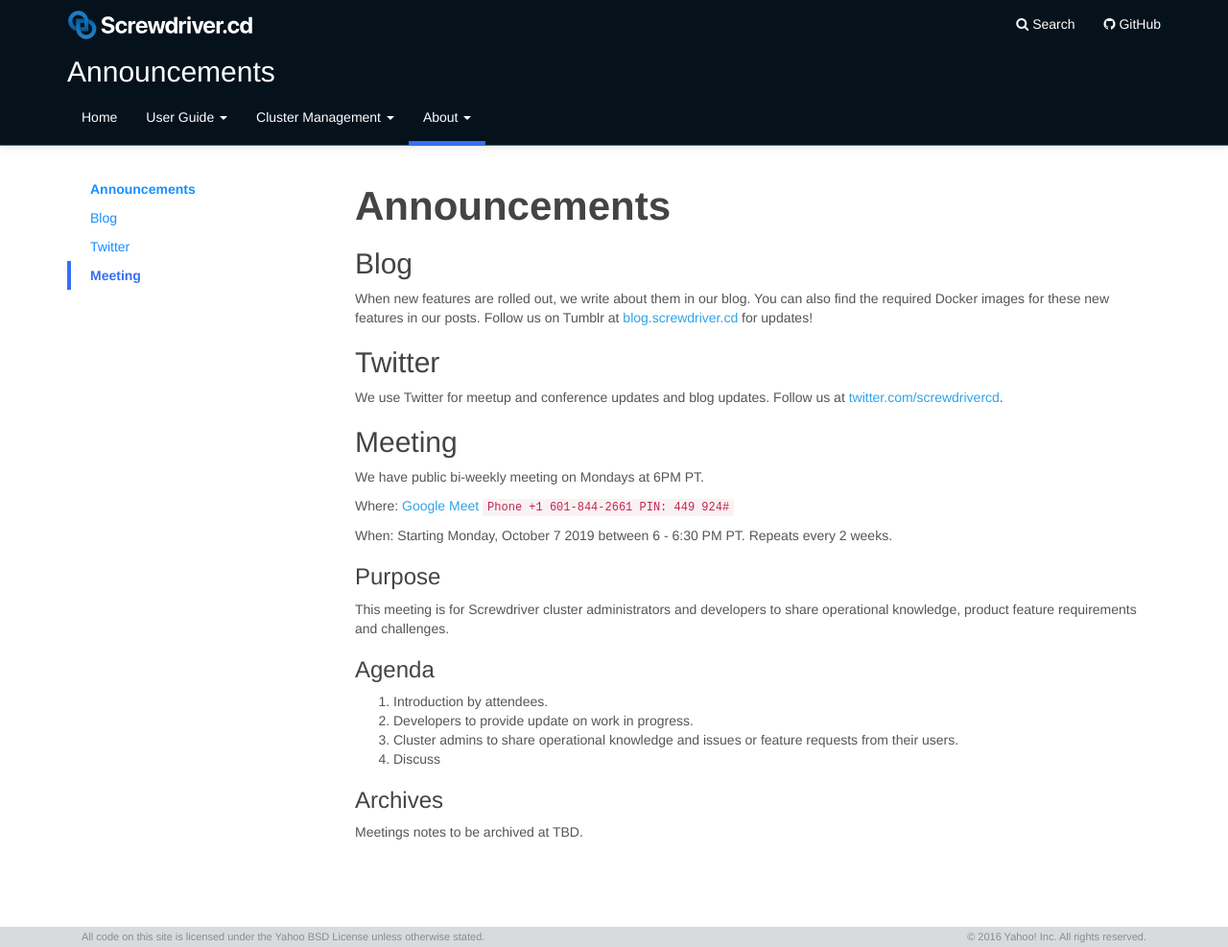
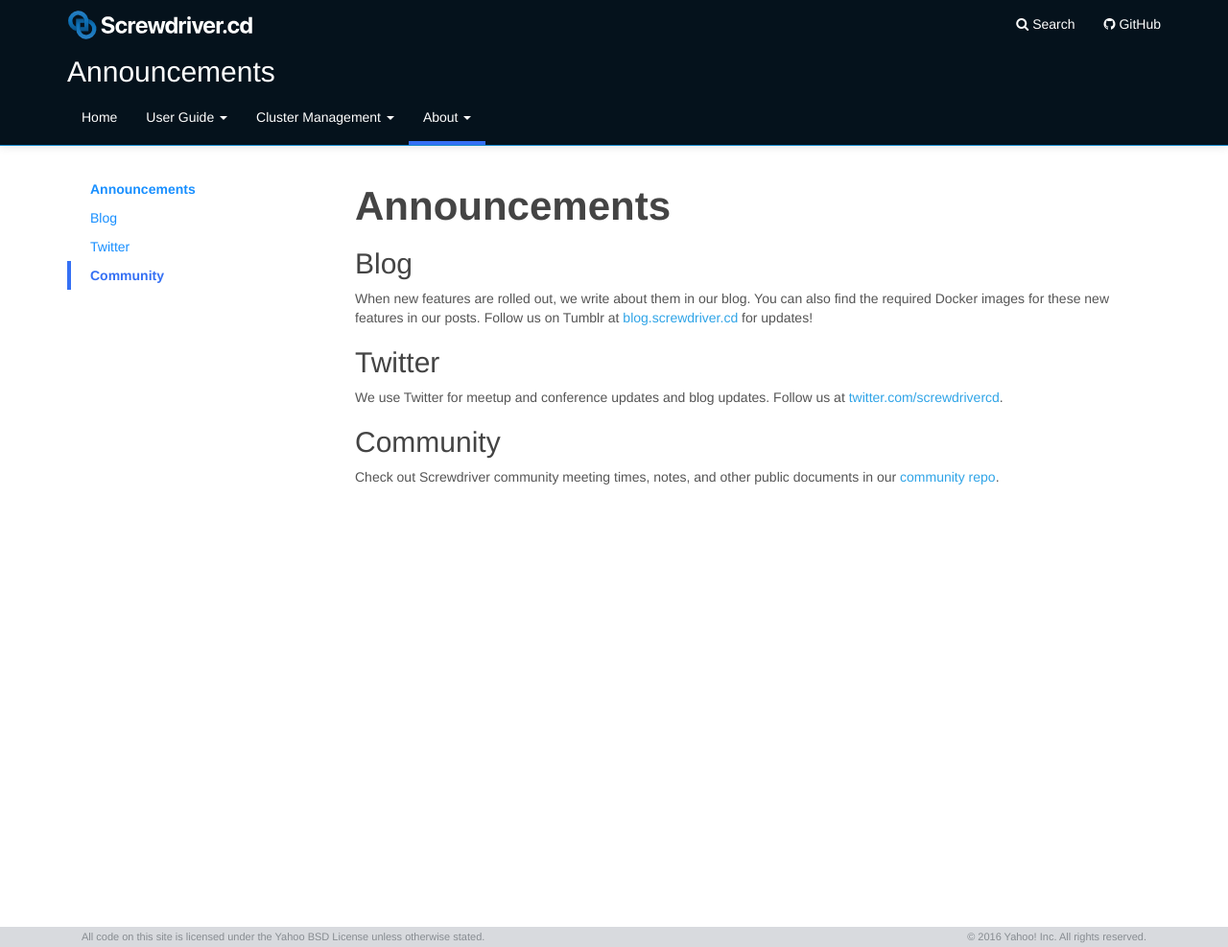
Before and after one commit to screwdriver-cd/guide, a Jekyll site: the page built from docs/about/announcements.md, in a window 1280 px wide and 987 px high. Shown: the whole window at 96% size. Built offline with Jekyll 4.4.1, drawn with Linux system fonts in a browser that asks for light colours.

Commit message:
fix: Update community docs (#466)

```diff
--- a/docs/about/announcements.md
+++ b/docs/about/announcements.md
@@ -11,8 +11,8 @@ toc:
       url: "#blog"
     - title: Twitter
       url: "#twitter"
-    - title: Meeting
-      url: "#meeting"
+    - title: Community
+      url: "#community"
 ---
 # Announcements
 
@@ -22,27 +22,5 @@ When new features are rolled out, we write about them in our blog. You can also
 ## Twitter
 We use Twitter for meetup and conference updates and blog updates. Follow us at [twitter.com/screwdrivercd](https://twitter.com/screwdrivercd).
 
-## Meeting
-
-We have public bi-weekly meeting on Mondays at 6PM PT.
-
-Where: [Google Meet](https://meet.google.com/rwo-ynwh-xqy?hs=122)
-       `Phone +1 601-844-2661 PIN: 449 924#`
-
-When:  Starting Monday, October 7 2019 between 6 - 6:30 PM PT. Repeats every 2 weeks.
-
-
-### Purpose
-
-This meeting is for Screwdriver cluster administrators and developers to share operational knowledge, product feature requirements and challenges.
-
-### Agenda
-
-1. Introduction by attendees.
-1. Developers to provide update on work in progress.
-1. Cluster admins to share operational knowledge and issues or feature requests from their users.
-1. Discuss
-
-### Archives
-
-Meetings notes to be archived at TBD.
+## Community
+Check out Screwdriver community meeting times, notes, and other public documents in our [community repo](https://github.com/screwdriver-cd/community).
```
